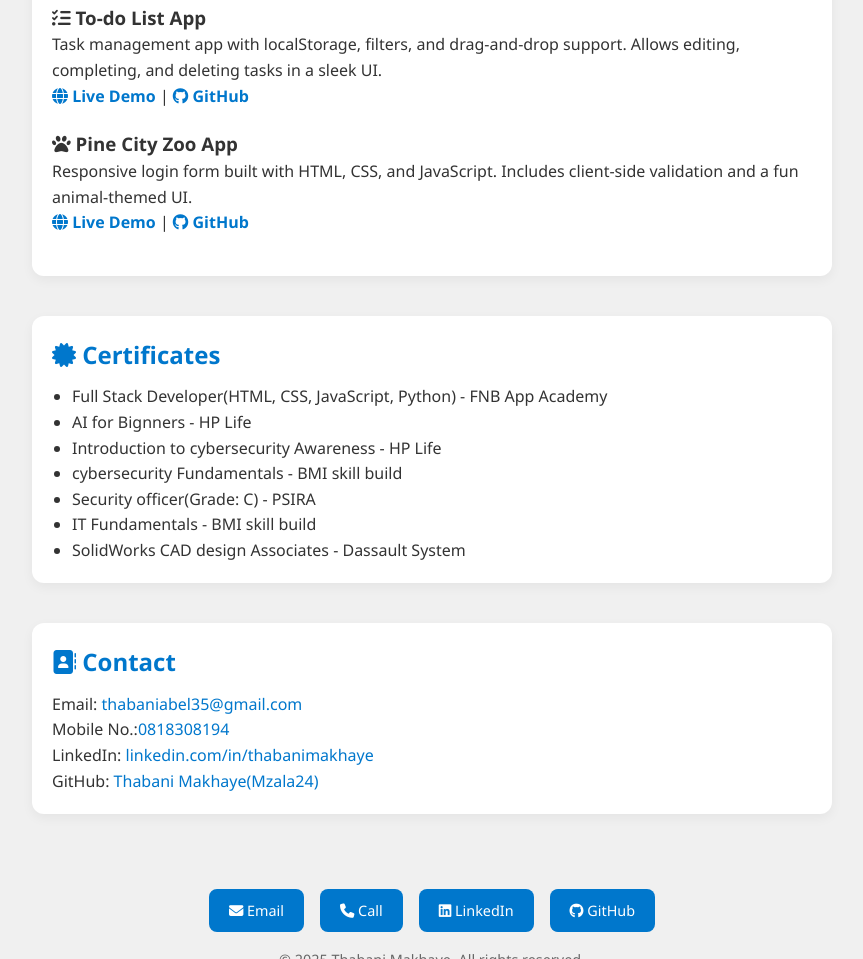
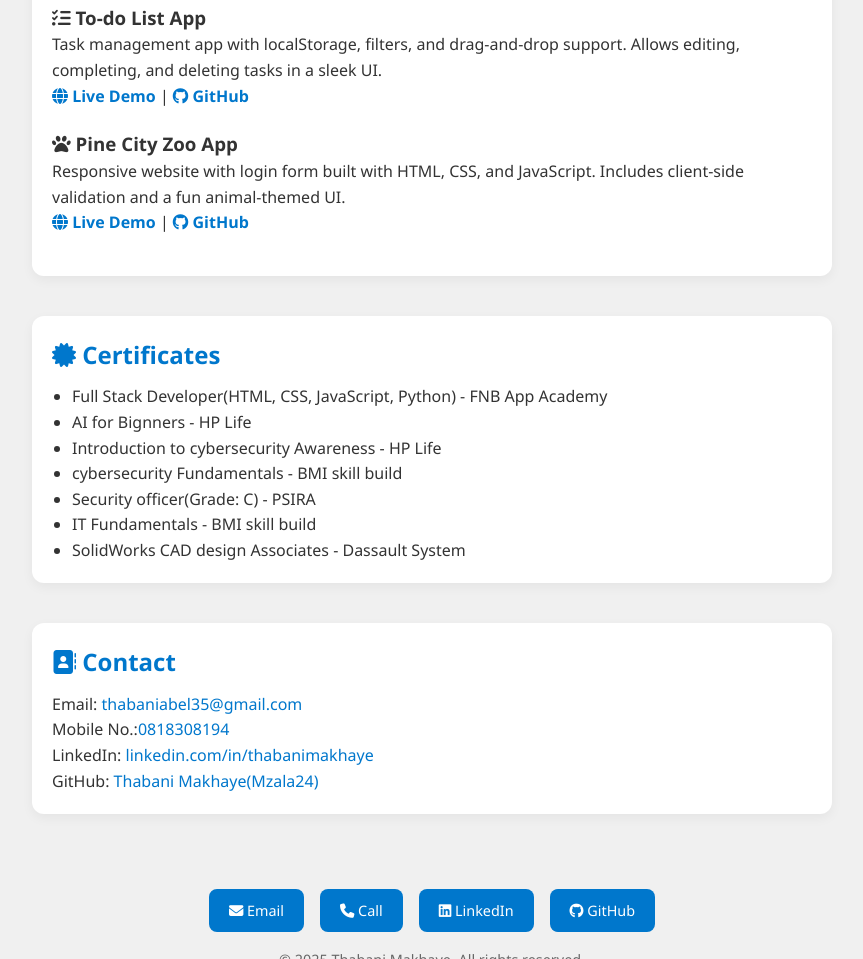
Before and after one commit to Mzala24/Thabani-Makhaye-portfolio, a plain HTML site: page index.html in a window 1280 px wide. Shown: the part 985-1944 px from the top of the page, without its empty margins (208-1071 px from the left). Drawn offline with nearby package versions, Linux system fonts and the light colour scheme.

Commit message:
Update index.html
Description of Pine City Zoo App

```diff
--- a/index.html
+++ b/index.html
@@ -86,7 +86,7 @@
             <div class="project" data-aos="fade-left">
                 <h3><i class="fas fa-paw"></i> Pine City Zoo App</h3>
                 <p>
-                    Responsive login form built with HTML, CSS, and JavaScript. Includes client-side validation and a
+                    Responsive website with login form built with HTML, CSS, and JavaScript. Includes client-side validation and a
                     fun animal-themed UI.
                 </p>
                 <a href="https://mzala24.github.io/Pine-City-Zoo-App/loginForm.html" target="_blank"><i
```
